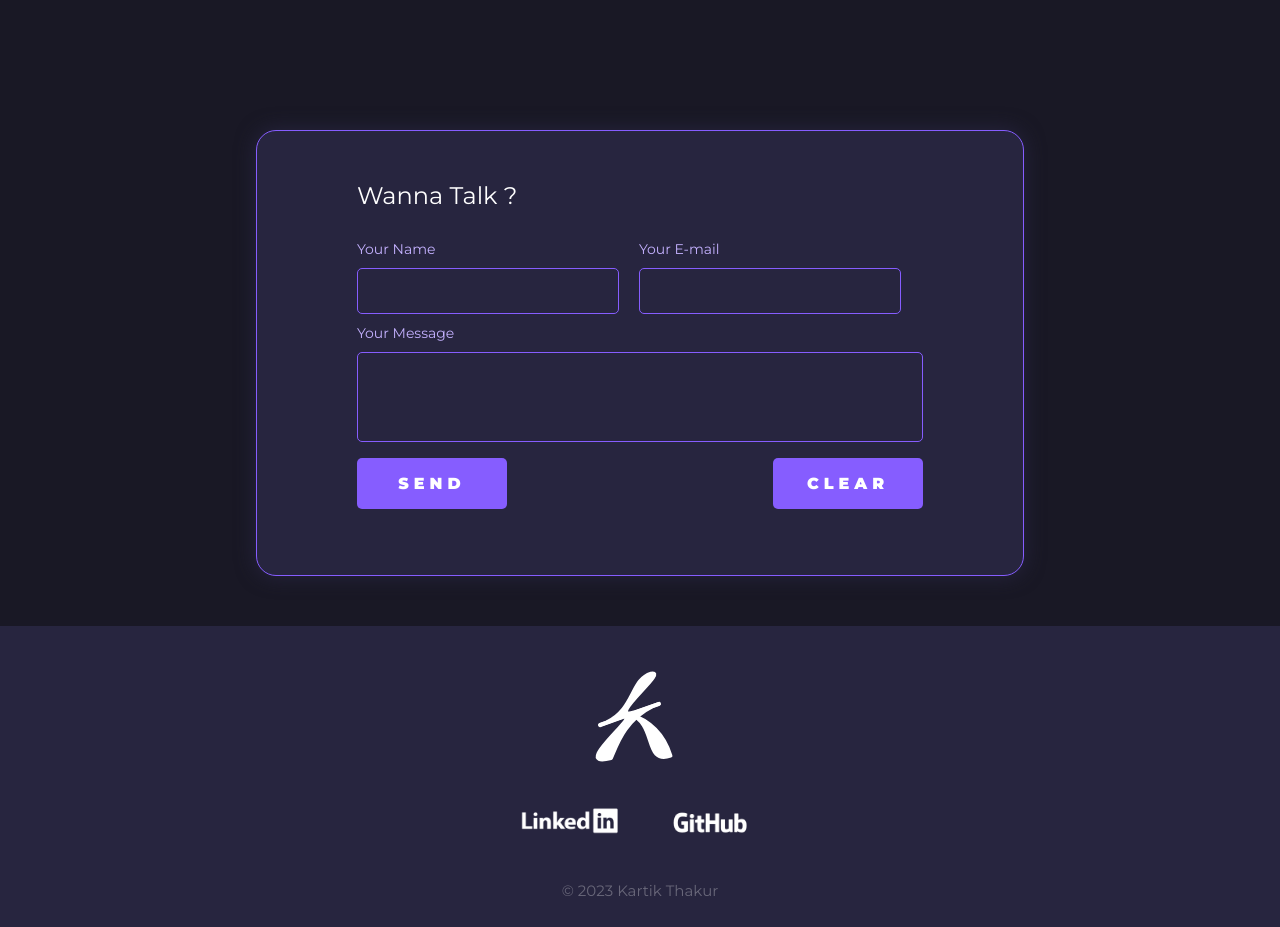
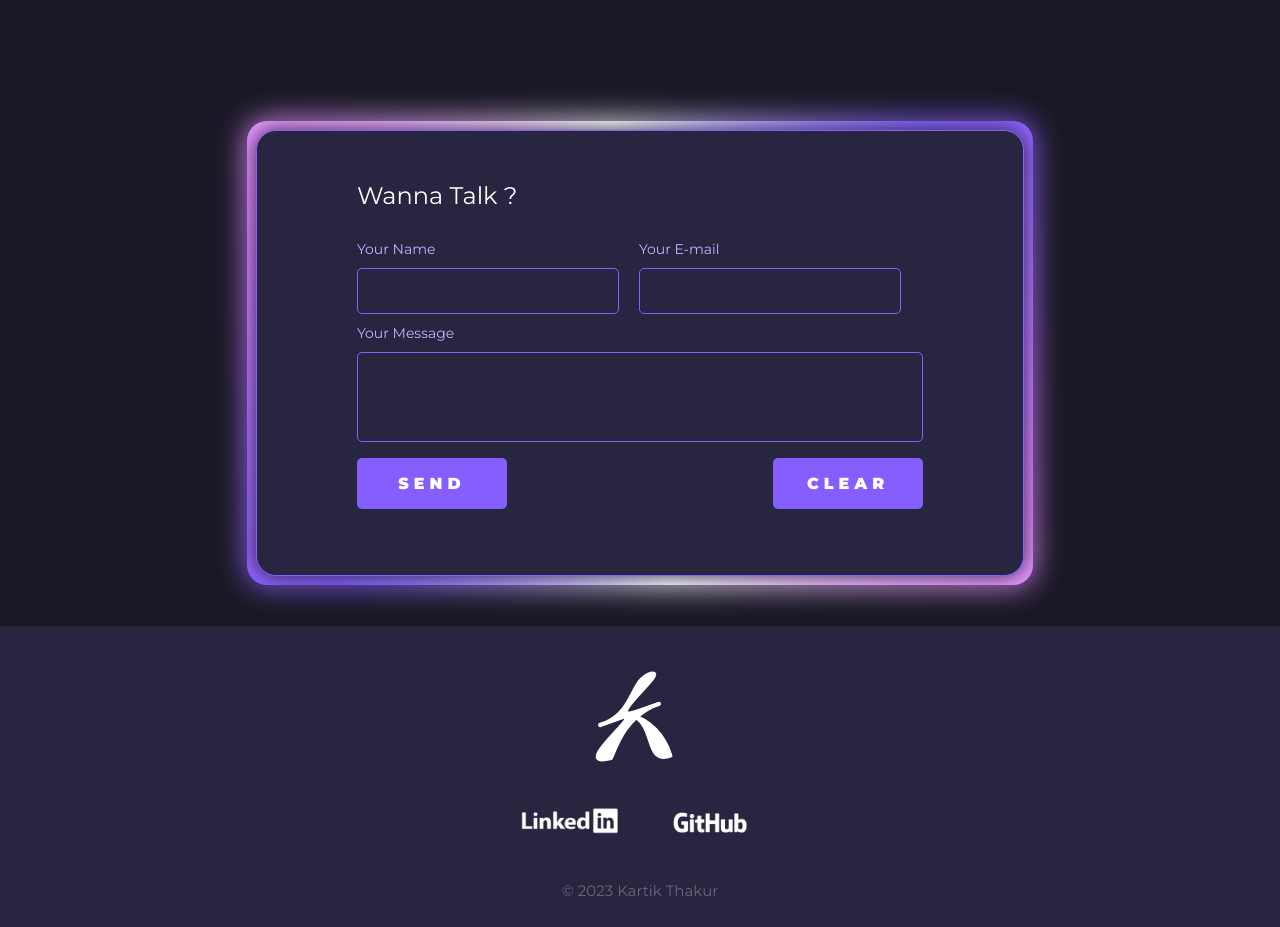
Before and after one commit to kartikth40/portfolio, a React (Create React App) app: page / in a window 1280 px wide. Shown: the part 3460-4387 px from the top of the page. Built offline with nearby package versions, Linux system fonts and the light colour scheme.

Commit message:
made contact form 3d

```diff
--- a/src/components/Contact/index.js
+++ b/src/components/Contact/index.js
@@ -17,6 +17,27 @@ function Contact() {
   const [message, setMessage] = useState('')
   const [sent, setSent] = useState(false)
   const [loading, setLoading] = useState(false)
+
+  useEffect(() => {
+    const card = document.querySelector('.contact')
+
+    function threeD(e) {
+      const x = e.clientX
+      const y = e.clientY
+
+      const middleX = window.innerWidth / 2
+      const middleY = window.innerHeight / 2
+
+      const offsetX = ((x - middleX) / middleX) * 10
+      const offsetY = ((y - middleY) / middleY) * 10
+
+      card.style.setProperty('--rotateX', -1 * offsetY + 'deg')
+      card.style.setProperty('--rotateY', offsetX + 'deg')
+    }
+
+    document.addEventListener('mousemove', threeD)
+    return () => document.removeEventListener('mousemove', threeD)
+  })
 
   useEffect(() => {
     if (sent) {
@@ -72,7 +93,7 @@ function Contact() {
 
   return (
     <SuperContainer id="contact">
-      <Container>
+      <Container className="contact">
         <TopHeading>
           <h1>Wanna Talk ? </h1>
         </TopHeading>
--- a/src/components/Contact/styles.js
+++ b/src/components/Contact/styles.js
@@ -1,4 +1,4 @@
-import styled from 'styled-components'
+import styled, { keyframes } from 'styled-components'
 import device from '../../juice/mediaQueries'
 
 const SuperContainer = styled.div`
@@ -14,8 +14,14 @@ const SuperContainer = styled.div`
     margin-top: -50px;
   }
 `
-
+const rotate = keyframes`  0%{
+  --gradient-angle: 0deg;
+}
+100%{
+  --gradient-angle: 360deg;
+}`
 const Container = styled.div`
+  --gradient-angle: 0deg;
   border-radius: 20px;
   border: 1px solid var(--primary-blue);
   position: relative;
@@ -24,6 +30,35 @@ const Container = styled.div`
   padding-bottom: 50px;
   box-shadow: 0 0 20px var(--secondary-dark);
   width: 60vw;
+  transition: 0.15s all;
+  transform-style: preserve-3d;
+  transform: perspective(5000px) rotateX(var(--rotateX)) rotateY(var(--rotateY));
+
+  &:before,
+  &:after {
+    content: '';
+    border-radius: inherit;
+    position: absolute;
+    inset: -0.5rem;
+    background: conic-gradient(
+      from var(--gradient-angle),
+      #865dff,
+      #e384ff,
+      #fff,
+      #865dff,
+      #e384ff,
+      #fff,
+      #865dff
+    );
+    animation: ${rotate} 3s linear infinite;
+  }
+  &:after {
+    transform: translateZ(-50px);
+  }
+  &:before {
+    transform: translateZ(-51px);
+    filter: blur(15px);
+  }
 
   @media screen and ${device.mobile} {
     border-radius: 0;
@@ -31,6 +66,17 @@ const Container = styled.div`
     width: 100vw;
     border: none;
     border-top: 1px solid var(--primary-blue);
+    transform: none;
+
+    &:before,
+    &:after {
+      inset: 0;
+      top: -0.2rem;
+      bottom: -0.2rem;
+    }
+    &:before {
+      filter: blur(10px);
+    }
   }
 `
 
@@ -182,6 +228,14 @@ const Contactform = styled.form`
       }
     }
   }
+  @media screen and ${device.tablet} {
+    & button {
+      font-weight: 400;
+      font-size: 0.8em;
+      width: max-content;
+      padding: 0.5rem 1rem;
+    }
+  }
   @media screen and ${device.mobile} {
     padding: 0 2rem;
 
--- a/src/index.css
+++ b/src/index.css
@@ -1,4 +1,9 @@
 @import url('https://fonts.googleapis.com/css2?family=Major+Mono+Display&family=Montserrat:wght@100;400;900&family=Raleway:wght@900&display=swap');
+@property --gradient-angle {
+  syntax: "<angle>";
+  initial-value: 0deg;
+  inherits: false;
+}
 * {
   box-sizing: border-box;
   margin: 0;
@@ -17,6 +22,8 @@ html {
   --secondary-dark2: #191825;
   --transparent-pink: #E384FF;
   --semi-pink:#fdb1fc;
+  --home-light: #091877;
+  --home-dark: #200053;
   --title-font-family: 'Raleway', sans-serif;
   --primary-font-family: 'Montserrat', sans-serif;
   --secondary-font-family: 'Major Mono Display', monospace;
```
